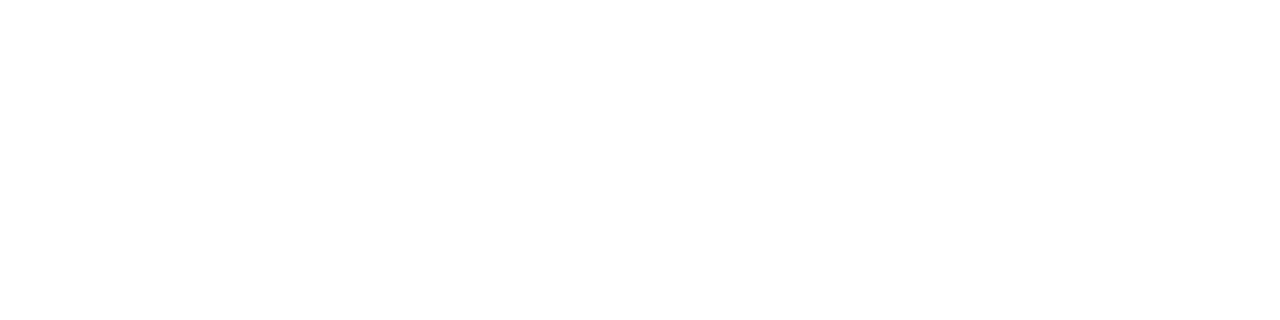
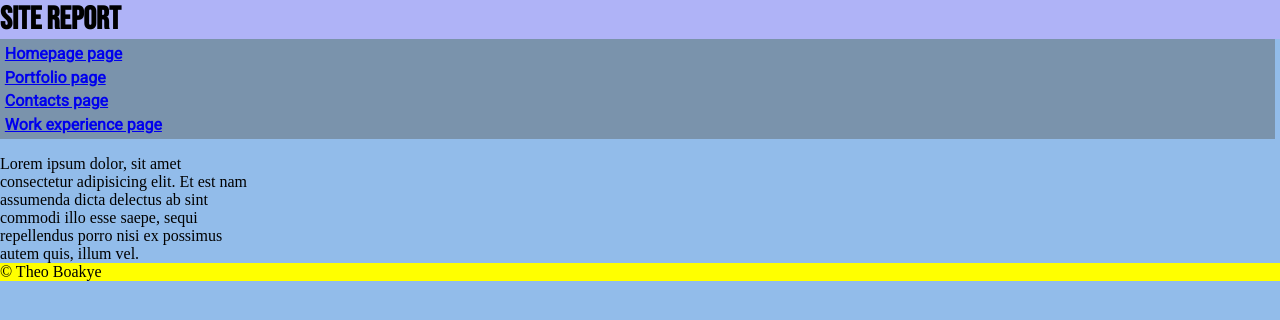
Before and after one commit to TYB1of1/Web-Development--CSY1063-STD-, a plain HTML site: page Portfolio/sitereport.html in a window 1280 px wide. Drawn offline with Linux system fonts and the light colour scheme.

Commit message:
creating css for sitereport page

```diff
--- /dev/null
+++ b/Portfolio/sitereport.css
@@ -0,0 +1,57 @@
+@import url('https://fonts.googleapis.com/css2?family=Bebas+Neue&family=Roboto&display=swap');
+
+*{
+    margin: 0;
+    padding: 0;
+}
+/** To remove all automatic padding and margins**/
+
+body{
+    background-color: #92BCEA;
+    display: grid;
+    grid-template-columns: 20% 5% 25% 25% 25%;
+    grid-template-rows: auto;
+    grid-template-areas:
+    "header header header header header"
+    "nav nav nav nav nav"
+    "image main main main main"
+    "footer footer footer footer footer"
+    ;
+
+}
+
+header{
+    font-family: 'Bebas Neue', cursive;
+    grid-area: header;
+    background-color: #AFB3F7;
+}
+
+body{
+    background-color: #92BCEA;
+}
+
+nav{
+    margin-bottom: 1em;
+    font-family: 'Roboto', sans-serif;
+    grid-area: nav;
+    margin-right: 0.3em;
+    background-color: #7A93AC;
+}
+
+.myNav{
+    margin: 0.3em;
+}
+
+.myNav:hover{
+    background-color: #028090;
+}
+
+.myNav{
+    font-weight: bold;
+}
+
+
+footer{
+    background-color: yellow;
+    grid-area: footer;
+}
--- a/Portfolio/sitereport.html
+++ b/Portfolio/sitereport.html
@@ -1,15 +1,48 @@
 <!DOCTYPE html>
 <html lang="en">
+
 <head>
     <meta charset="UTF-8">
     <meta http-equiv="X-UA-Compatible" content="IE=edge">
     <meta name="viewport" content="width=device-width, initial-scale=1.0">
     <title>Site report</title>
+    <link rel="stylesheet" href="sitereport.css">
     <link rel ="stylesheet" href="mobile.css" media = "screen and (max-width:800px)">
     <link rel ="stylesheet" href="desktop.css" media = "screen and(min width:800px)">
 
 </head>
-<body>
 
+<body id="clicked">
+    <header>
+        <h1 class="myHeader">Site report</h1>
+        <a href="#" class="off hamburger"></a>
+        <a href="#clicked" class="on hamburger"></a>
+    </header>
+
+    <main>
+        <p>Lorem ipsum dolor, sit amet consectetur adipisicing elit. Et est nam assumenda dicta delectus ab sint commodi illo esse saepe, sequi repellendus porro nisi ex possimus autem quis, illum vel.</p>
+    </main>
+
+    <nav>
+        <ul>
+            <li class="myNav"><a
+                    href="C:\Users\TheoB\OneDrive\Desktop\Web Development (CSY1063-STD)\Portfolio\Home.html">Homepage
+                    page</a></li>
+            <li class="myNav"><a
+                    href="C:\Users\TheoB\OneDrive\Desktop\Web Development (CSY1063-STD)\Portfolio\portfolio.html ">Portfolio
+                    page</a></li>
+            <li class="myNav"><a
+                    href="C:\Users\TheoB\OneDrive\Desktop\Web Development (CSY1063-STD)\Portfolio\Contact.html">Contacts
+                    page</a></li>
+            <li class="myNav"><a
+                    href="C:\Users\TheoB\OneDrive\Desktop\Web Development (CSY1063-STD)\Portfolio\work experience.html">Work
+                    experience page</a></li>
+            <a href="#clicked" class="on showNAV"></a>
+            <a href="#" class="off showNAV"></a>
+        </ul>
+    </nav>
+    <footer>
+        &copy; Theo Boakye
+    </footer>
 </body>
 </html>
```
